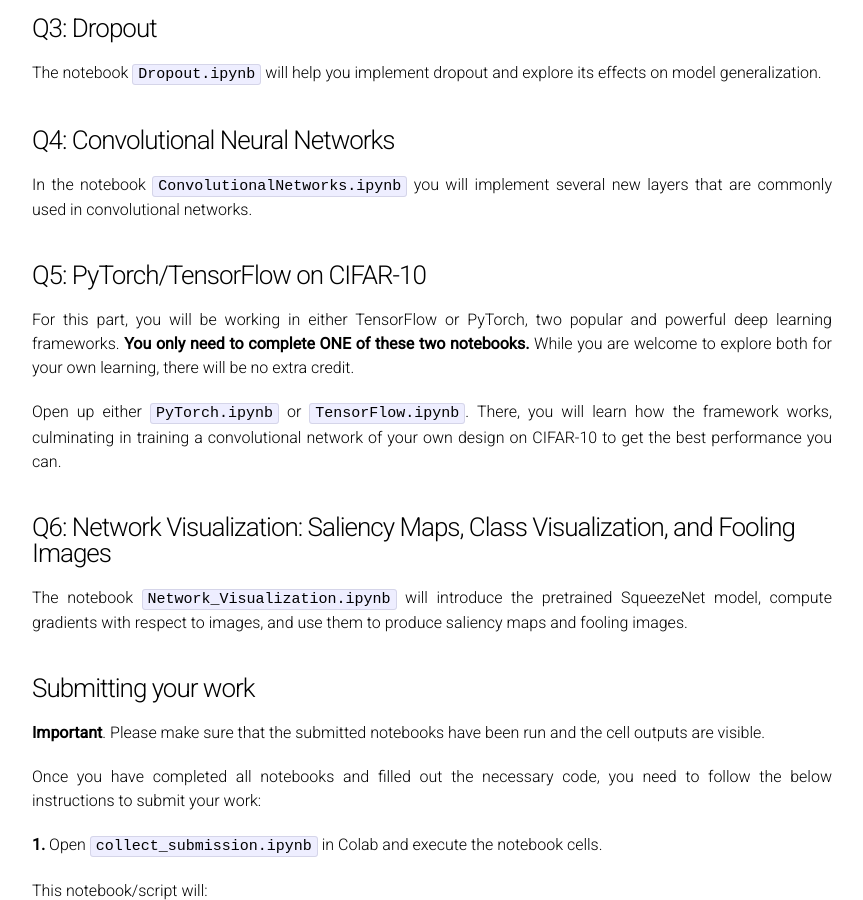
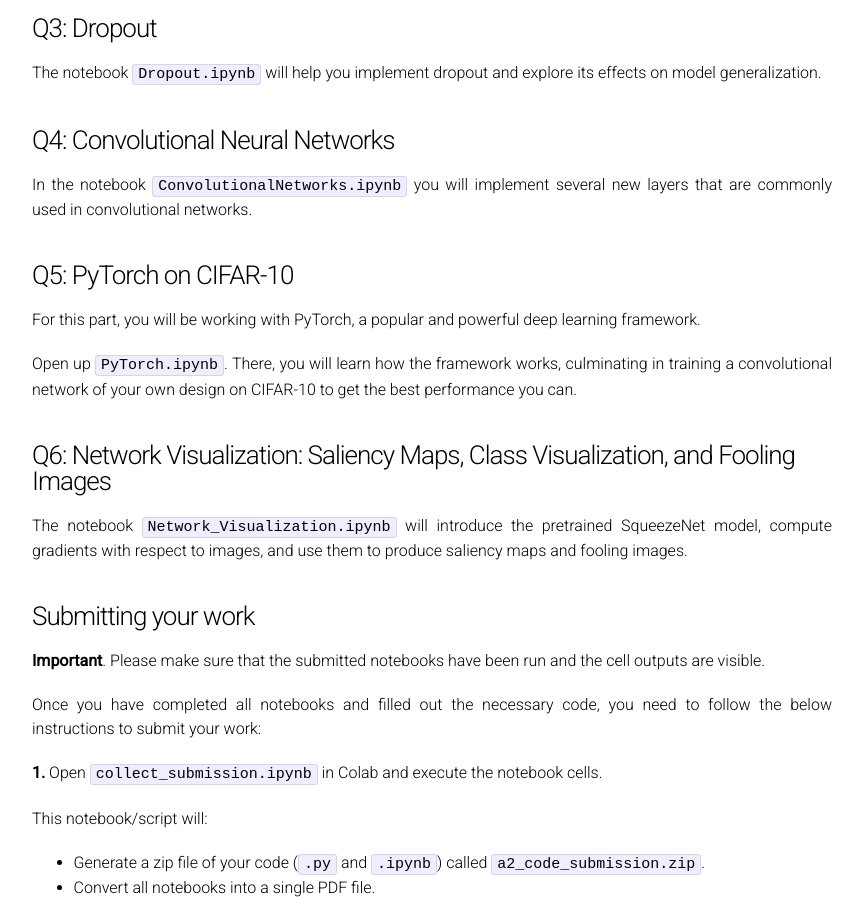
Before and after one commit to cs231n/cs231n.github.io, a Jekyll site: the page built from assignments/2022/assignment2.md, in a window 1280 px wide and 900 px high, scrolled down 1828 px. Shown: the whole window, without its empty margins (208-1071 px from the left). Built offline with Jekyll 4.4.1, drawn with Linux system fonts in a browser that asks for light colours; some of the changed text lies outside the part shown.

Commit message:
[a2] Remove tf notebook

```diff
--- a/assignments/2022/assignment2.md
+++ b/assignments/2022/assignment2.md
@@ -15,7 +15,7 @@ Starter code containing Colab notebooks can be [downloaded here]({{site.hw_2_col
 - [Q2: Batch Normalization](#q2-batch-normalization)
 - [Q3: Dropout](#q3-dropout)
 - [Q4: Convolutional Neural Networks](#q4-convolutional-neural-networks)
-- [Q5: PyTorch/TensorFlow on CIFAR-10](#q5-pytorchtensorflow-on-cifar-10)
+- [Q5: PyTorch on CIFAR-10](#q5-pytorch-on-cifar-10)
 - [Q6: Network Visualization: Saliency Maps, Class Visualization, and Fooling Images](#q6-network-visualization-saliency-maps-class-visualization-and-fooling-images)
 - [Submitting your work](#submitting-your-work)
 
@@ -62,11 +62,11 @@ The notebook `Dropout.ipynb` will help you implement dropout and explore its eff
 
 In the notebook `ConvolutionalNetworks.ipynb` you will implement several new layers that are commonly used in convolutional networks.
 
-### Q5: PyTorch/TensorFlow on CIFAR-10
+### Q5: PyTorch on CIFAR-10
 
-For this part, you will be working in either TensorFlow or PyTorch, two popular and powerful deep learning frameworks. **You only need to complete ONE of these two notebooks.** While you are welcome to explore both for your own learning, there will be no extra credit.
+For this part, you will be working with PyTorch, a popular and powerful deep learning framework.
 
-Open up either `PyTorch.ipynb` or `TensorFlow.ipynb`. There, you will learn how the framework works, culminating in training a convolutional network of your own design on CIFAR-10 to get the best performance you can.
+Open up `PyTorch.ipynb`. There, you will learn how the framework works, culminating in training a convolutional network of your own design on CIFAR-10 to get the best performance you can.
 
 ### Q6: Network Visualization: Saliency Maps, Class Visualization, and Fooling Images
 
```
